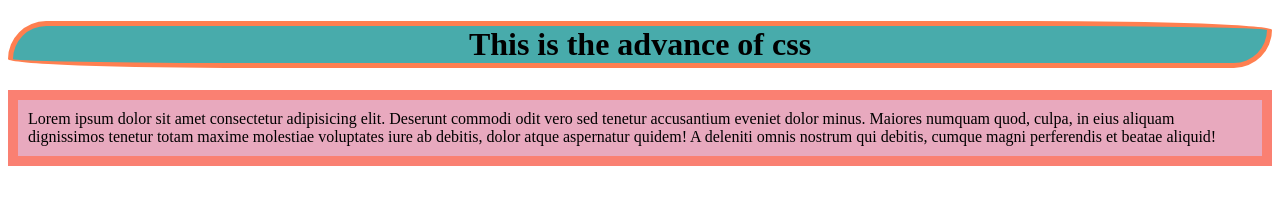
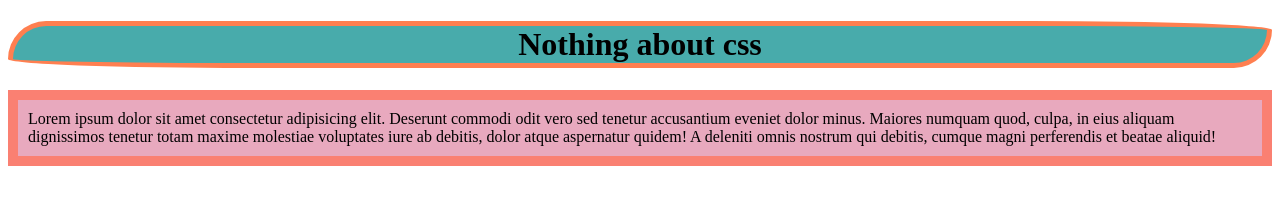
Before and after one commit to mutasim99/fourth-github, a plain HTML site: page index.html in a window 1280 px wide. Drawn offline with Linux system fonts and the light colour scheme.

Commit message:
added new things

```diff
--- a/index.html
+++ b/index.html
@@ -9,7 +9,7 @@
     </head>
 <body>
     <div>
-       <h1 id="r1">This is the advance of css</h1>
+       <h1 id="r1">Nothing about css</h1>
        <p class="y">Lorem ipsum dolor sit amet consectetur adipisicing elit. Deserunt commodi odit vero sed tenetur accusantium eveniet dolor minus. Maiores numquam quod, culpa, in eius aliquam dignissimos tenetur totam maxime molestiae voluptates iure ab debitis, dolor atque aspernatur quidem! A deleniti omnis nostrum qui debitis, cumque magni perferendis et beatae aliquid!</p>
     </div>
 </body>
```
